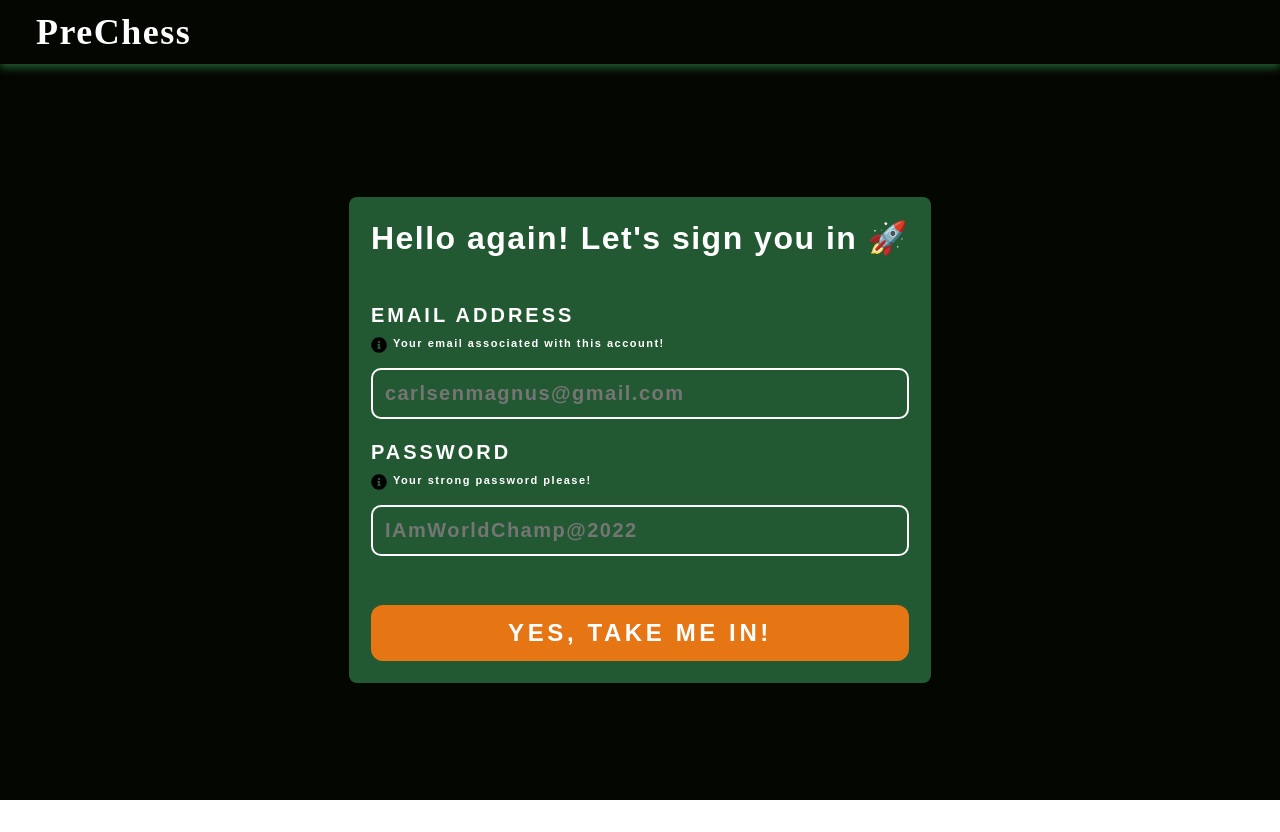
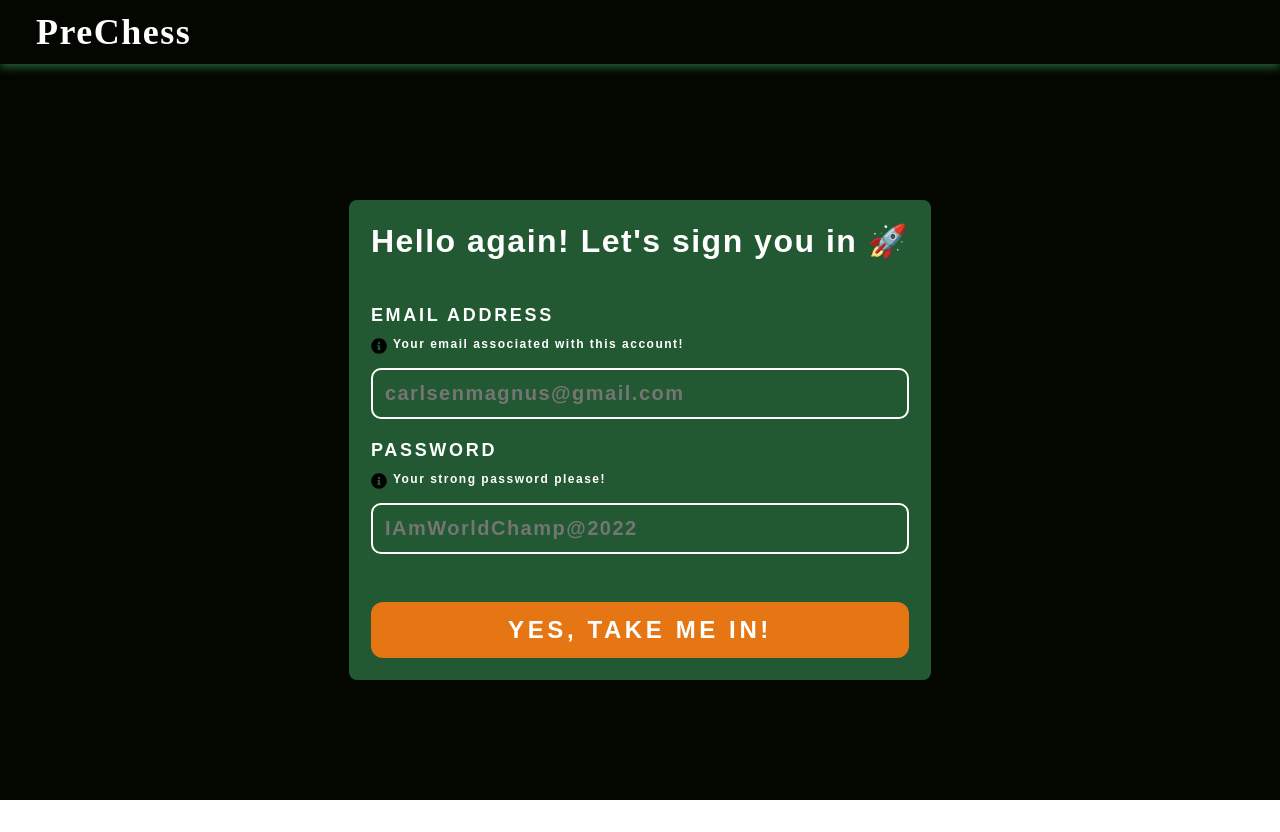
Before and after one commit to ganm0r/Prechess, a React (Create React App) app in the folder frontend/: page /login in a window 1280 px wide. Built offline with nearby package versions, Linux system fonts and the light colour scheme.

Commit message:
:lipstick: Reduce fonts for Input component

```diff
--- a/frontend/src/components/Input.jsx
+++ b/frontend/src/components/Input.jsx
@@ -16,7 +16,7 @@ const Grid = styled.div`
 const StyledInputTitle = styled.p`
     font-weight: ${typography.fontWeights.black};
     font-family: ${typography.fonts.primary};
-    font-size: 20px;
+    font-size: 18px;
     letter-spacing: 0.15em;
     text-transform: uppercase;
     color: ${colors.white};
@@ -29,11 +29,12 @@ const StyledInputInfo = styled.p`
     font-weight: ${typography.fontWeights.bold};
     font-family: ${typography.fonts.primary};
     color: ${colors.white};
-    font-size: 11px;
+    font-size: 12px;
     margin-top: 0;
     margin-bottom: 2%;
     padding-left: 6px;
     user-select: none;
+    text-transform: none;
 `;
 
 const StyledInputField = styled.input`
@@ -73,7 +74,9 @@ const Input = ({ title, type, placeholder, required, info, id, name, value, clas
                     flexDirection: "row",
                 }}
             >
-                <FaInfoCircle />
+                <FaInfoCircle style={{
+                    paddingTop: "1px",
+                }} />
                 <StyledInputInfo>{info}</StyledInputInfo>
             </Flex>
             <StyledInputField
```
